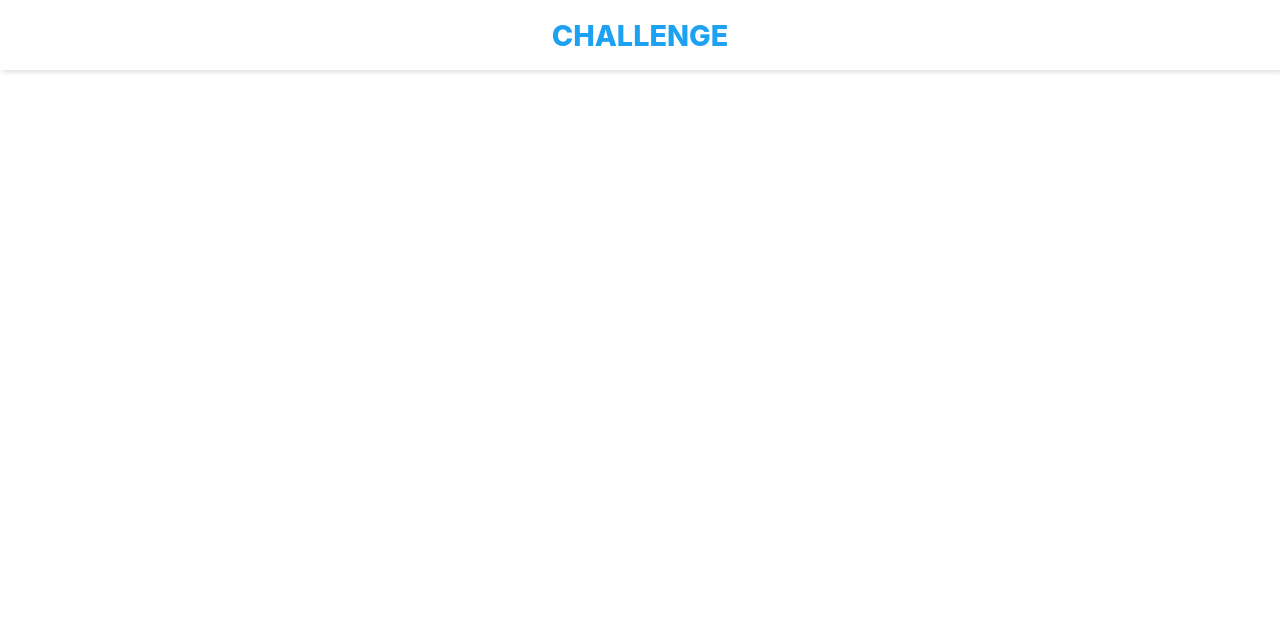
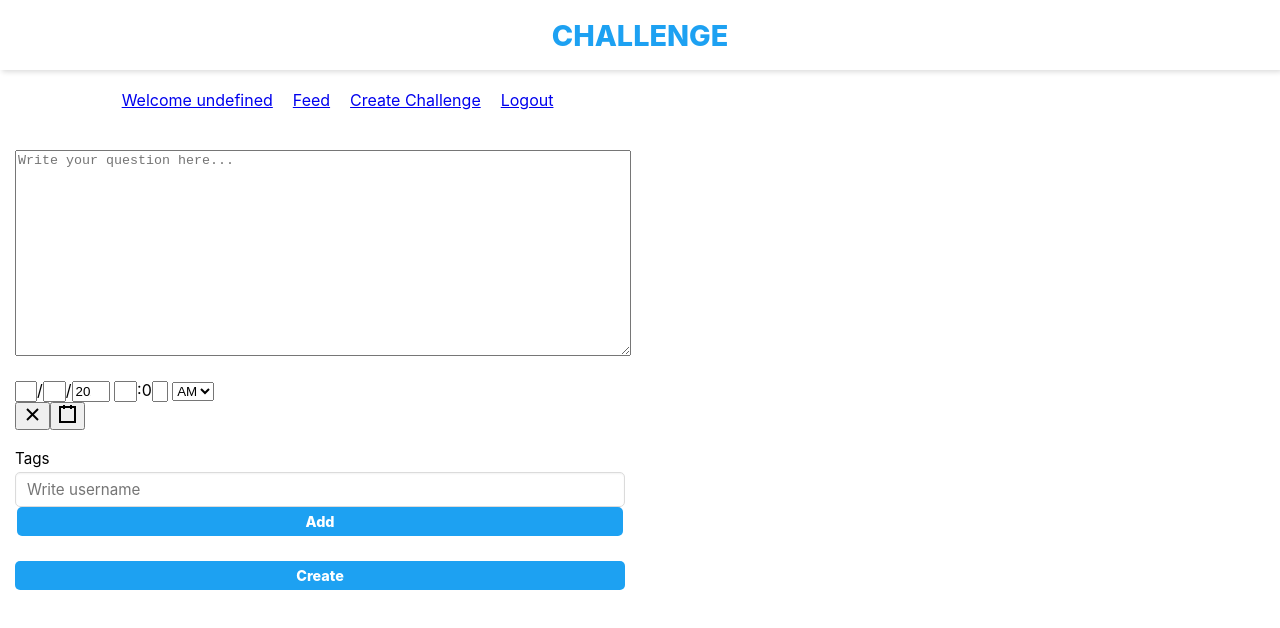
Before and after one commit to ahmedsadman/challenge-cilent, a React (Create React App) app: page /challenge in a window 1280 px wide. Shown: the top 628 px of the page. Built offline with nearby package versions, Linux system fonts and the light colour scheme.

Commit message:
create and tag challenges

```diff
--- a/package.json
+++ b/package.json
@@ -9,6 +9,7 @@
     "axios": "^0.21.0",
     "jwt-decode": "^3.1.2",
     "react": "^17.0.1",
+    "react-datetime-picker": "^3.0.4",
     "react-dom": "^17.0.1",
     "react-grid-system": "^7.1.1",
     "react-router-dom": "^5.2.0",
--- a/src/Routes.js
+++ b/src/Routes.js
@@ -4,6 +4,7 @@ import Topbar from './components/common/Topbar';
 import Auth from './components/Auth/Auth';
 import Logout from './components/Auth/Logout';
 import Feed from './components/Feed/Feed';
+import NewChallenge from './components/Challenge/NewChallenge';
 
 function Routes() {
 	return (
@@ -12,6 +13,7 @@ function Routes() {
 			<Switch>
 				<Route path='/' component={Auth} exact />
 				<Route path='/feed' component={Feed} exact />
+				<Route path='/challenge' component={NewChallenge} exact />
 				<Route path='/logout' component={Logout} exact />
 			</Switch>
 		</Router>
--- /dev/null
+++ b/src/components/Challenge/NewChallenge.js
@@ -0,0 +1,112 @@
+import React, { useState, useContext } from 'react';
+import { Container, Row, Col, Hidden } from 'react-grid-system';
+import axios from 'axios';
+import styled from 'styled-components';
+import DateTimePicker from 'react-datetime-picker';
+import { TextArea, Button, Label, Input } from '../common';
+import { AuthContext } from '../../contexts/AuthContext';
+import { api } from '../../config/api';
+import Menu from '../Feed/Menu';
+
+function NewChallenge(props) {
+	const [datetime, setDatetime] = useState(new Date());
+	const [question, setQuestion] = useState('');
+	const [taggedUser, setTaggedUser] = useState([]);
+	const [tagName, setTagName] = useState('');
+	const { authData } = useContext(AuthContext);
+
+	const createChallenge = async () => {
+		try {
+			console.log(datetime.toISOString());
+			const response = await axios.post(api.createChallenge, {
+				author_id: authData.id,
+				question,
+				expires_on: datetime.toISOString(),
+				tags: taggedUser,
+			});
+			console.log(response.data);
+			alert('Challenge created');
+		} catch (e) {
+			alert('Error occured');
+			console.log(e);
+		}
+	};
+
+	const addTag = () => {
+		setTaggedUser([...taggedUser, tagName]);
+		setTagName('');
+	};
+
+	return (
+		<Container fluid>
+			<Row>
+				<Hidden xs>
+					<Col xs={1}></Col>
+				</Hidden>
+				<Col md={6}>
+					<Menu />
+				</Col>
+			</Row>
+			<Row>
+				<Col md={6}>
+					<TextArea
+						style={{ margin: '20px 0' }}
+						placeholder='Write your question here...'
+						value={question}
+						onChange={(e) => setQuestion(e.target.value)}
+					/>
+				</Col>
+			</Row>
+			<Row>
+				<Col md={6}>
+					<div style={{ display: 'flex', flexDirection: 'column' }}>
+						<DateTimePicker
+							onChange={setDatetime}
+							value={datetime}
+						/>
+						<Controls>
+							<Label htmlFor='tags'>Tags</Label>
+							<Input
+								name='tags'
+								placeholder='Write username'
+								value={tagName}
+								onChange={(e) => setTagName(e.target.value)}
+							/>
+							<Button
+								style={{
+									width: 'auto',
+									fontSize: '0.9em',
+								}}
+								onClick={addTag}
+							>
+								Add
+							</Button>
+						</Controls>
+						{taggedUser.map((user) => (
+							<div key={user}>{user}</div>
+						))}
+						<Button
+							style={{
+								margin: '10px 0',
+								width: 'auto',
+								fontSize: '0.9em',
+							}}
+							onClick={createChallenge}
+						>
+							Create
+						</Button>
+					</div>
+				</Col>
+			</Row>
+		</Container>
+	);
+}
+
+const Controls = styled.div`
+	display: flex;
+	flex: 1;
+	flex-direction: column;
+	margin: 15px 0;
+`;
+
+export default NewChallenge;
--- a/src/components/Feed/Menu.js
+++ b/src/components/Feed/Menu.js
@@ -12,6 +12,9 @@ function Menu() {
 			</Item>
 			<Item>
 				<Link to='/feed'>Feed</Link>
+			</Item>
+			<Item>
+				<Link to='/challenge'>Create Challenge</Link>
 			</Item>
 			<Item>
 				<Link to='/logout'>Logout</Link>
--- a/src/components/common/FormControls.js
+++ b/src/components/common/FormControls.js
@@ -6,6 +6,8 @@ export const Label = ({ children, ...props }) => (
 );
 
 export const Input = (props) => <StyledInput {...props} />;
+
+export const TextArea = (props) => <StyledTextArea {...props} />;
 
 const StyledLabel = styled.label`
 	display: flex;
@@ -26,3 +28,9 @@ const StyledInput = styled.input`
 	font-size: 0.95em;
 	font-family: inherit;
 `;
+
+const StyledTextArea = styled.textarea`
+	flex: 1;
+	height: 200px;
+	width: 100%;
+`;
--- a/src/config/api.js
+++ b/src/config/api.js
@@ -5,4 +5,5 @@ export const api = {
 	register: `${baseURL}/auth/register`,
 	getUser: (id) => `${baseURL}/user/${id}`,
 	getFeed: (id, page) => `${baseURL}/user/${id}/feed?page=${page}`,
+	createChallenge: `${baseURL}/challenge`,
 };
```
Also changed, not shown: 1 other file (tests, documents, lock files or other folders).
